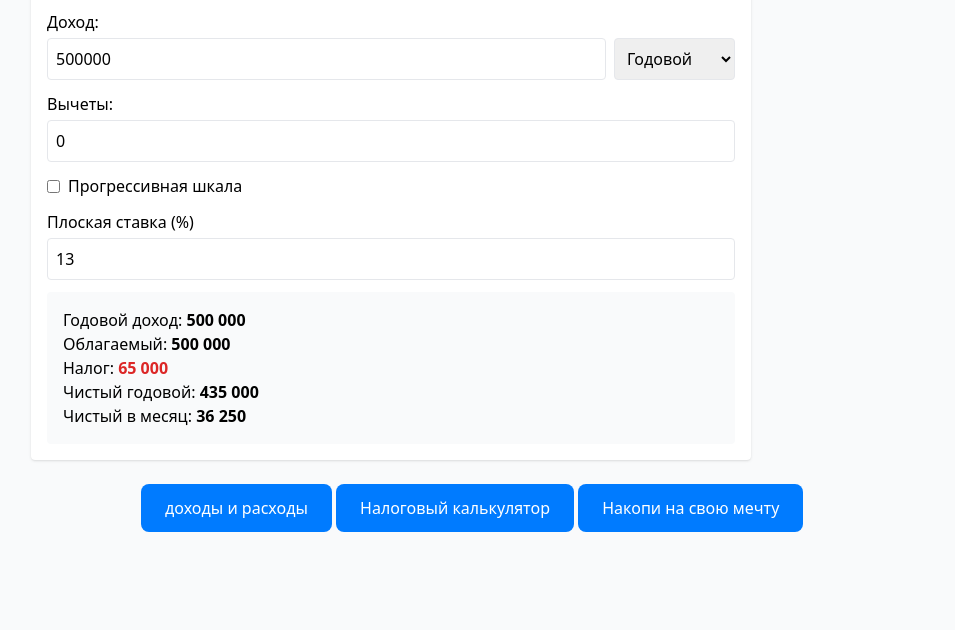
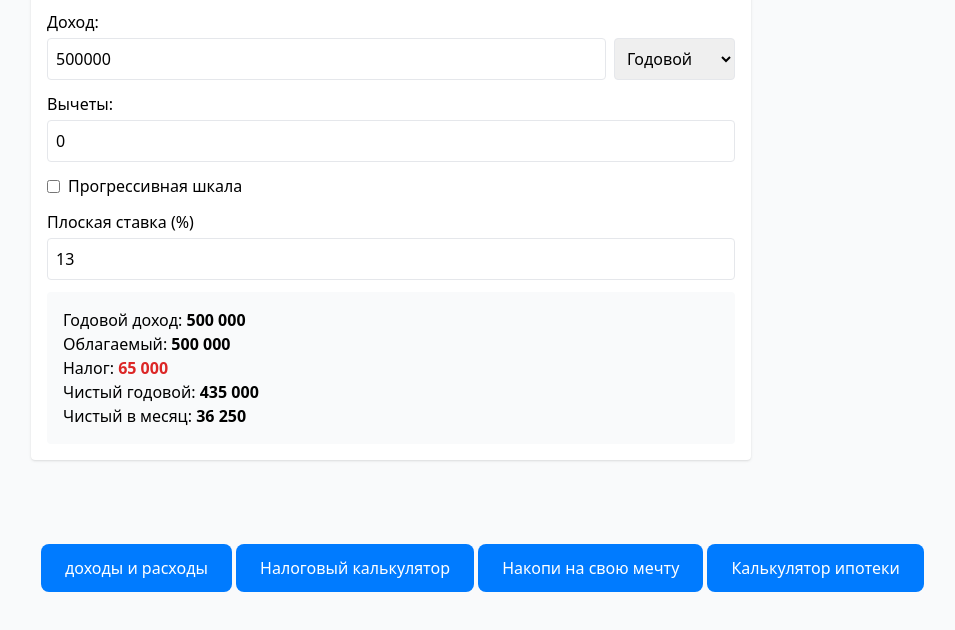
Before and after one commit to umarfaruh/financial_management, a plain HTML site: page index.html in a window 1280 px wide. Shown: the part 78-708 px from the top of the page, without its empty margins (249-1204 px from the left). Drawn offline with nearby package versions, Linux system fonts and the light colour scheme.

Commit message:
Update index.html

```diff
--- a/index.html
+++ b/index.html
@@ -145,7 +145,7 @@
         text-decoration: none;
         border-radius: 8px;
         transition: background-color 0.3s ease, transform 0.2s ease;
-        margin-left: 390px;
+        margin-left: 290px;
       }
  .btn1:hover {
         background-color: #0056b3;
@@ -173,12 +173,12 @@
         transition: background-color 0.3s ease, transform 0.2s ease;
 
       }
- .btn1:hover {
+ .btn:hover {
         background-color: #0056b3;
         transform: translateY(-2px);
   }
 
-  .btn1:active {
+  .btn:active {
     transform: translateY(0);
   }
   </style>
@@ -197,12 +197,38 @@
         transition: background-color 0.3s ease, transform 0.2s ease;
 
       }
- .btn1:hover {
+ .btn:hover {
         background-color: #0056b3;
         transform: translateY(-2px);
   }
 
-  .btn1:active {
+  .btn:active {
+    transform: translateY(0);
+  }
+  </style>
+
+
+<a href="https://umarfaruh.github.io/mortgage/" class="btn">Калькулятор ипотеки</a>
+      <style>
+      .btn {
+
+        display: inline-block;
+        padding: 12px 24px;
+        background-color: #007bff;
+        color: white;
+        font-weight: 500;
+        text-decoration: none;
+        border-radius: 8px;
+        transition: background-color 0.3s ease, transform 0.2s ease;
+        margin-top: 60px;
+
+      }
+ .btn:hover {
+        background-color: #0056b3;
+        transform: translateY(-2px);
+  }
+
+  .btn:active {
     transform: translateY(0);
   }
   </style>
```
